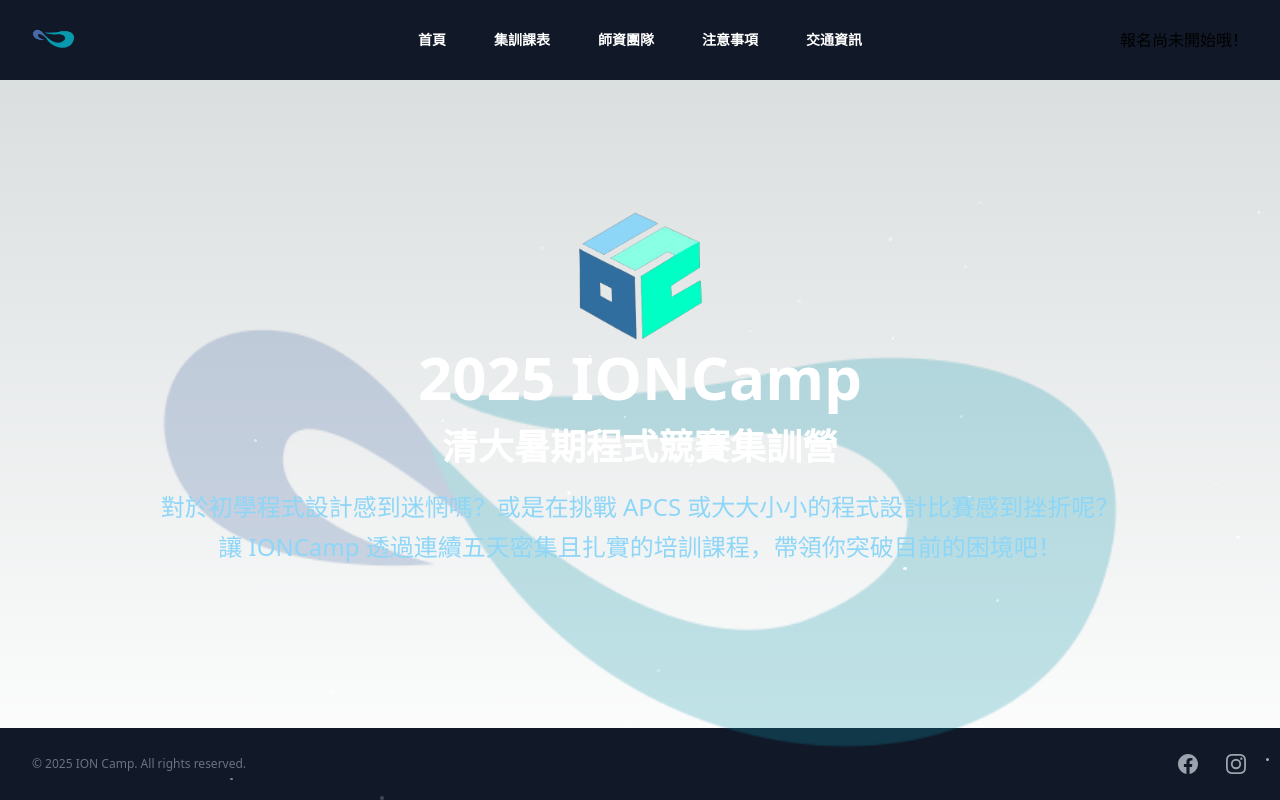
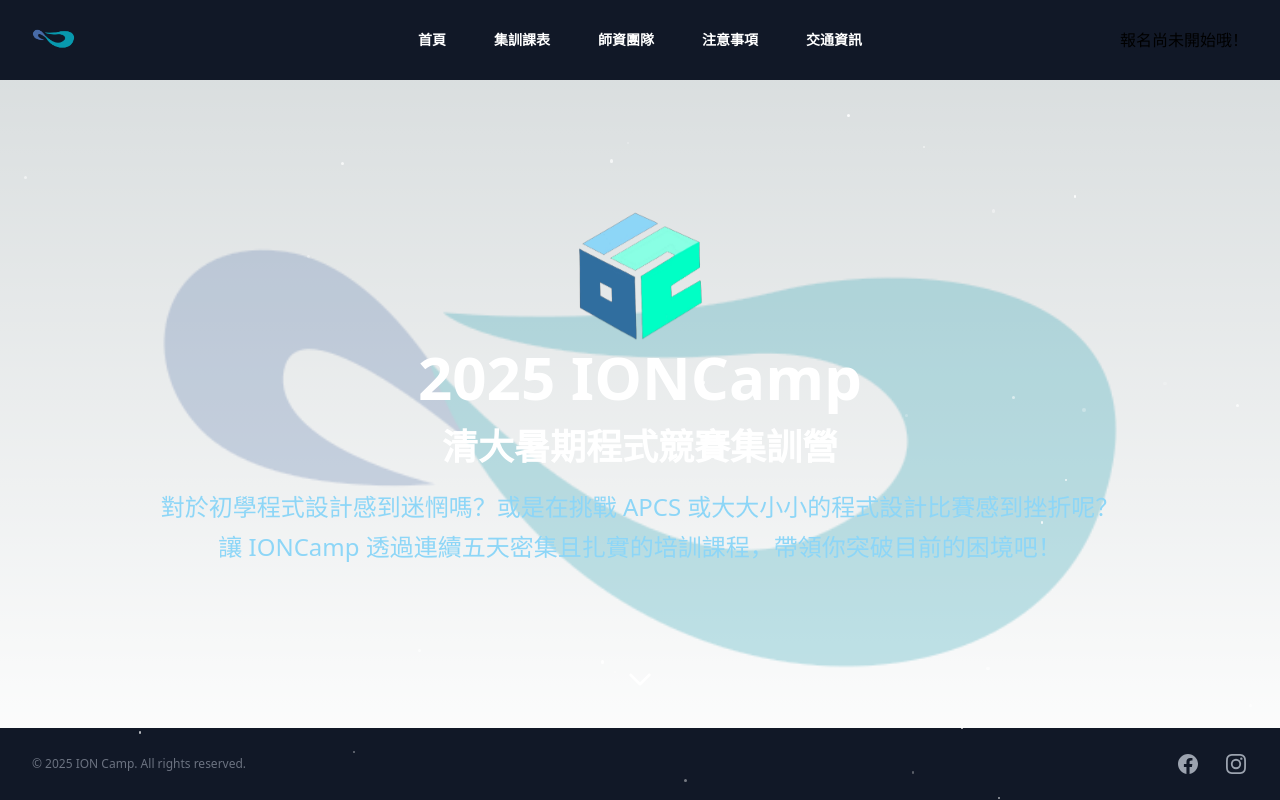
Before and after one commit to ioncamp-internal/web-ionc, a Next.js app: page / in a window 1280 px wide. Built offline with nearby package versions, Linux system fonts and the light colour scheme.

Commit message:
優化頁面滑動效果

```diff
--- a/src/components/Background.jsx
+++ b/src/components/Background.jsx
@@ -1,8 +1,22 @@
 import backgroundImage from "@/images/background2.png";
 import Image from "next/image";
 import Meteor from "@/components/Meteor";
+import { useMemo } from "react";
 
 export default function Background() {
+    // Meteor 參數只初始化一次
+    const meteors = useMemo(
+        () =>
+            [...Array(30)].map(() => ({
+                duration: 2 + Math.random() * 2,
+                size: 2 + Math.random() * 2,
+                left: Math.random() * 100,
+                top: Math.random() * 100,
+                delay: Math.random() * 1.2,
+            })),
+        []
+    );
+
     return (
         <div className="absolute inset-0 w-full h-full pointer-events-none z-0 text-center top-28">
             <Image
@@ -16,14 +30,17 @@
                 onSelectStart={() => false}
                 className="inline-block"
             />
-            {[...Array(30)].map((_, i) => (
+            {meteors.map((m, i) => (
                 <Meteor
                     key={i}
-                    duration={2 + Math.random() * 2}
-                    size={2 + Math.random() * 2}
+                    duration={m.duration}
+                    size={m.size}
+                    left={m.left}
+                    top={m.top}
+                    delay={m.delay}
                     className="z-10"
                 />
             ))}
         </div>
-    )
+    );
 }
--- a/src/components/Meteor.jsx
+++ b/src/components/Meteor.jsx
@@ -3,9 +3,9 @@
 export default function Meteor(props) {
   const duration = props.duration || 1.2;
   const size = props.size || 2;
-  const left = Math.random() * 100;
-  const top = Math.random() * 100;
-  const delay = Math.random() * 1.2;
+  const left = props.left ?? Math.random() * 100;
+  const top = props.top ?? Math.random() * 100;
+  const delay = props.delay ?? Math.random() * 1.2;
 
   return (
     <span
@@ -17,7 +17,6 @@
         top: `${top}%`,
         animationDuration: `${duration}s`,
         animationDelay: `${delay}s`,
-
       }}
     />
   );
--- a/src/pages/index.js
+++ b/src/pages/index.js
@@ -41,8 +41,8 @@
             <h2 className="text-4xl font-bold text-white mb-8">誰適合我們營隊</h2>
             <div className="grid grid-cols-1 md:grid-cols-2 gap-8">
                 <div className="bg-gray-800 p-6 rounded-lg">
-                    <h3 className="text-2xl font-semibold text-white mb-4">初學者</h3>
-                    <p className="text-gray-300">適合剛開始學習程式設計的學生，我們會從基礎開始教起。</p>
+                    <h3 className="text-2xl font-semibold text-white mb-4">競程入門者</h3>
+                    <p className="text-gray-300">適合剛開始學習競程的學生，我們會從基礎開始教起。</p>
                 </div>
                 <div className="bg-gray-800 p-6 rounded-lg">
                     <h3 className="text-2xl font-semibold text-white mb-4">APCS 考生</h3>
@@ -55,38 +55,18 @@
     (
         <div className="w-full max-w-4xl">
             <h2 className="text-4xl font-bold text-white mb-8">營隊特色</h2>
-            <div className="grid grid-cols-1 md:grid-cols-3 gap-8">
+            <div className="flex flex-col gap-8">
                 <div className="bg-gray-800 p-6 rounded-lg">
                     <h3 className="text-2xl font-semibold text-white mb-4">專業師資</h3>
-                    <p className="text-gray-300">由清大資工系教授及業界專家親自授課。</p>
+                    <p className="text-gray-300">由競賽經驗豐富的學長姐們親自授課。</p>
                 </div>
                 <div className="bg-gray-800 p-6 rounded-lg">
                     <h3 className="text-2xl font-semibold text-white mb-4">實戰演練</h3>
-                    <p className="text-gray-300">透過大量實作練習，提升程式設計能力。</p>
+                    <p className="text-gray-300">五天的練習賽，讓你感受競賽氛圍。</p>
                 </div>
                 <div className="bg-gray-800 p-6 rounded-lg">
-                    <h3 className="text-2xl font-semibold text-white mb-4">小班教學</h3>
-                    <p className="text-gray-300">確保每位學員都能獲得充分的指導與關注。</p>
-                </div>
-            </div>
-        </div>
-    ),
-    // 第四頁
-    (
-        <div className="w-full max-w-4xl">
-            <h2 className="text-4xl font-bold text-white mb-8">營隊特色</h2>
-            <div className="grid grid-cols-1 md:grid-cols-3 gap-8">
-                <div className="bg-gray-800 p-6 rounded-lg">
-                    <h3 className="text-2xl font-semibold text-white mb-4">專業師資</h3>
-                    <p className="text-gray-300">由清大資工系教授及業界專家親自授課。</p>
-                </div>
-                <div className="bg-gray-800 p-6 rounded-lg">
-                    <h3 className="text-2xl font-semibold text-white mb-4">實戰演練</h3>
-                    <p className="text-gray-300">透過大量實作練習，提升程式設計能力。</p>
-                </div>
-                <div className="bg-gray-800 p-6 rounded-lg">
-                    <h3 className="text-2xl font-semibold text-white mb-4">小班教學</h3>
-                    <p className="text-gray-300">確保每位學員都能獲得充分的指導與關注。</p>
+                    <h3 className="text-2xl font-semibold text-white mb-4">同儕相伴</h3>
+                    <p className="text-gray-300">認識其他對競程有興趣的同學，一起學習、一起成長。</p>
                 </div>
             </div>
         </div>
@@ -144,9 +124,9 @@
 
     return (
         <div className="h-screen w-screen flex flex-col overflow-hidden relative">
+            <Background/>
             <Header/>
             <main className="flex-grow relative" style={{paddingBottom: `${FOOTER_HEIGHT}px`}}>
-                <Background/>
                 {pageContents.map((content, idx) => (
                     <div
                         key={idx}
@@ -158,6 +138,13 @@
                         }}
                     >
                         {content}
+                        {idx !== pageContents.length - 1 && idx === currentPage && (
+                            <div className="absolute bottom-8 left-1/2 -translate-x-1/2 flex flex-col items-center select-none">
+                                <svg className="w-8 h-8 text-white animate-bounce" fill="none" stroke="currentColor" strokeWidth="2" viewBox="0 0 24 24">
+                                    <path strokeLinecap="round" strokeLinejoin="round" d="M19 9l-7 7-7-7" />
+                                </svg>
+                            </div>
+                        )}
                     </div>
                 ))}
             </main>
```
